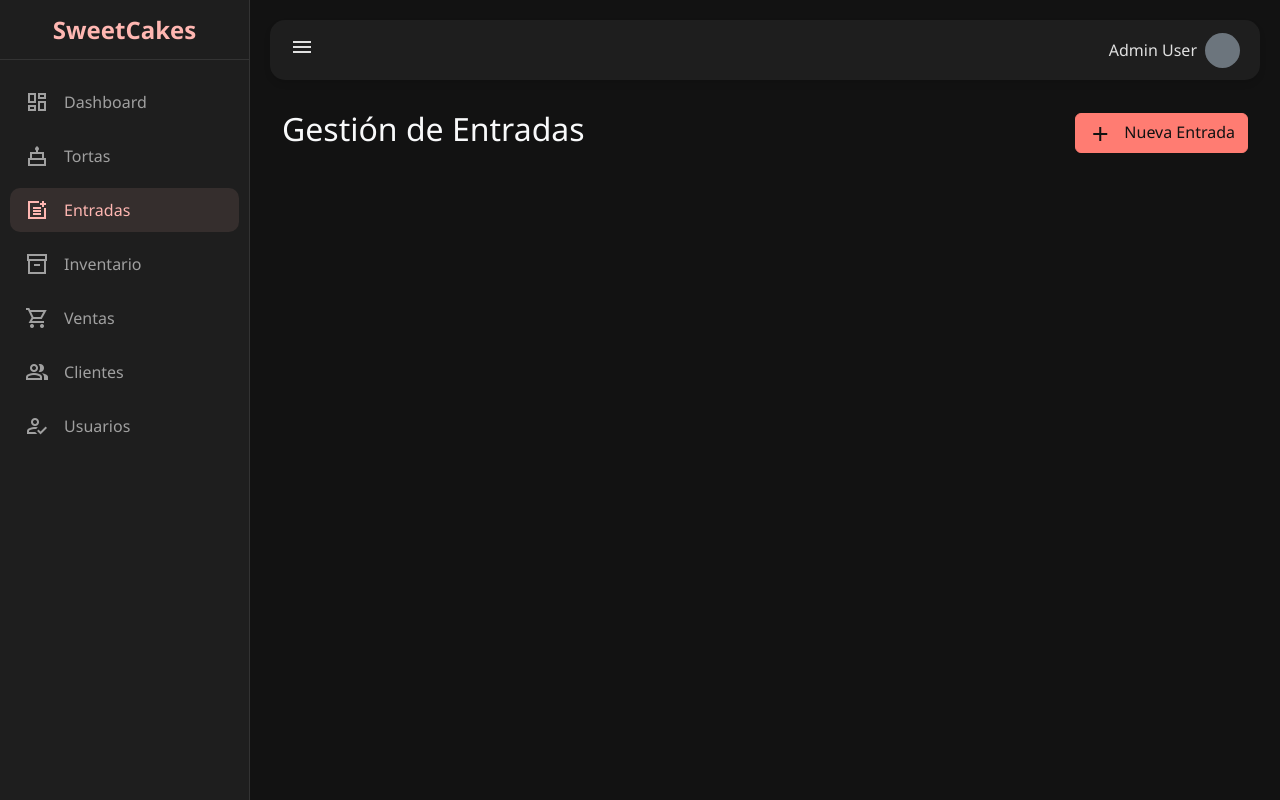
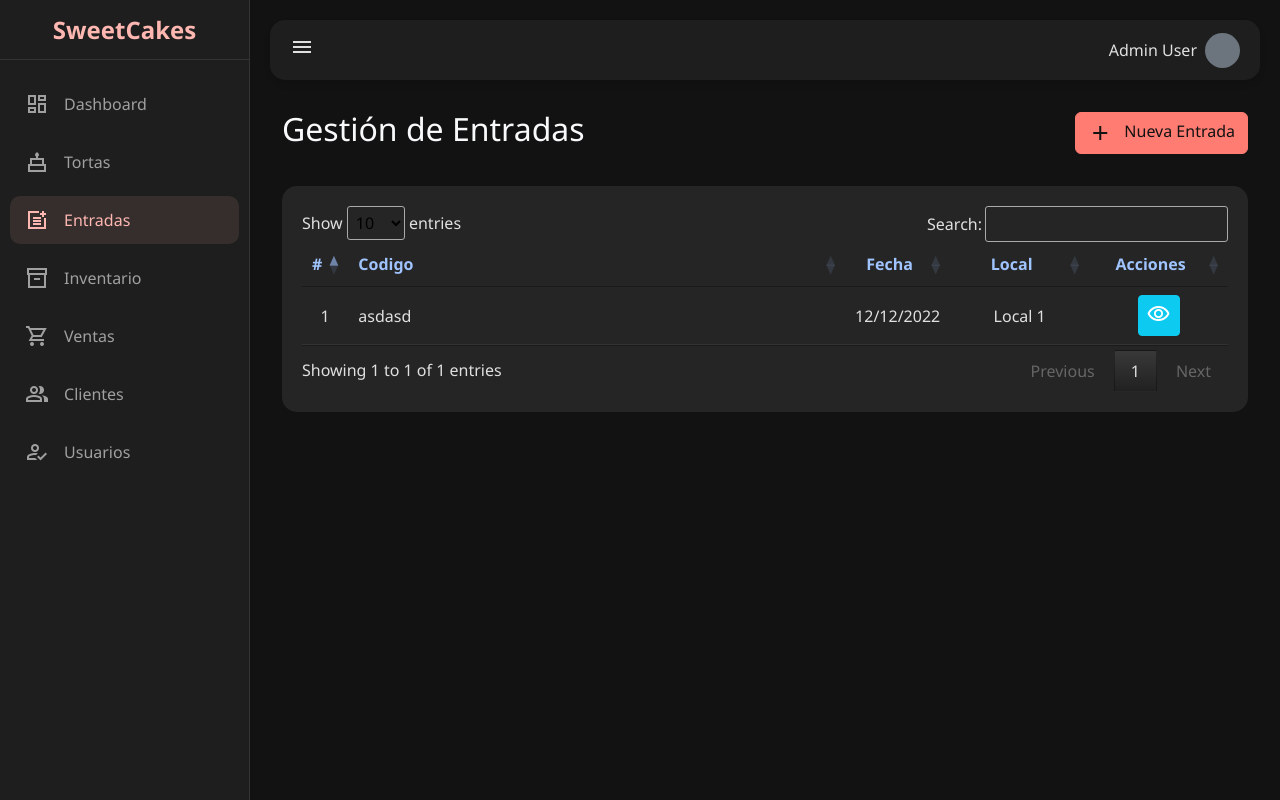
Before and after one commit to D34DSH0T-77/SFT, a PHP site: page /SFT/entradas in a window 1280 px wide. Run offline with PHP 8.4, Linux system fonts and the light colour scheme; data comes from the database, SQL or seed files in the repository; some libraries are stand-ins or nearby versions.

Commit message:
Entradas

```diff
--- a/src/Assets/css/style.css
+++ b/src/Assets/css/style.css
@@ -296,3 +296,7 @@ a {
     border-color: var(--border-color);
     color: var(--text-muted);
 }
+
+.material-symbols-sharp {
+    line-height: normal !important;
+}
--- a/src/Views/entradas.php
+++ b/src/Views/entradas.php
@@ -16,7 +16,47 @@
                 </button>
             </div>
 
-
+            <div class="table-container">
+                <div class="table-responsive">
+                    <table class="custom-table" id="myTable">
+                        <thead>
+                            <tr>
+                                <th width="5%" class="text-center no-ordenar">#</th>
+                                <th class="no-ordenar">Codigo</th>
+                                <th width="10%" class="text-center no-ordenar">Fecha</th>
+                                <th width="15%" class="text-center no-ordenar">Local</th>
+                                <th width="15%" class="text-center no-ordenar">Acciones</th>
+                            </tr>
+                        </thead>
+                        <tbody>
+                            <tr>
+                                <td class="text-center">1</td>
+                                <td>asdasd</td>
+                                <td class="text-center">12/12/2022</td>
+                                <td class="text-center">Local 1</td>
+                                <td class="text-center">
+                                    <button class="btn btn-sm btn-info text-white"><span class="material-symbols-sharp">visibility</span></button>
+                                </td>
+                            </tr>
+                            <?php if (isset($entradas) && !empty($entradas)): ?>
+                                <?php $contador = 1; ?>
+                                <?php foreach ($entradas as $entrada): ?>
+                                    <tr>
+                                        <td class="text-center"><?= $contador++ ?></td>
+                                        <td><?= $entrada->codigo ?></td>
+                                        <td class="text-center"><?= $entrada->fecha ?></td>
+                                        <td class="text-center"><?= $entrada->local ?></td>
+                                        <td class="text-center">
+                                            <button class="btn btn-sm btn-warning text-white"><span class="material-symbols-sharp">edit</span></button>
+                                            <button class="btn btn-sm btn-danger"><span class="material-symbols-sharp">delete</span></button>
+                                        </td>
+                                    </tr>
+                                <?php endforeach; ?>
+                            <?php endif; ?>
+                        </tbody>
+                    </table>
+                </div>
+            </div>
 
             <?php require('src/Assets/layout/entradas/modal.php') ?>
         </div>
```
Also changed, not shown: src/Models/Entradas.php (added, +44 -0 lines).
